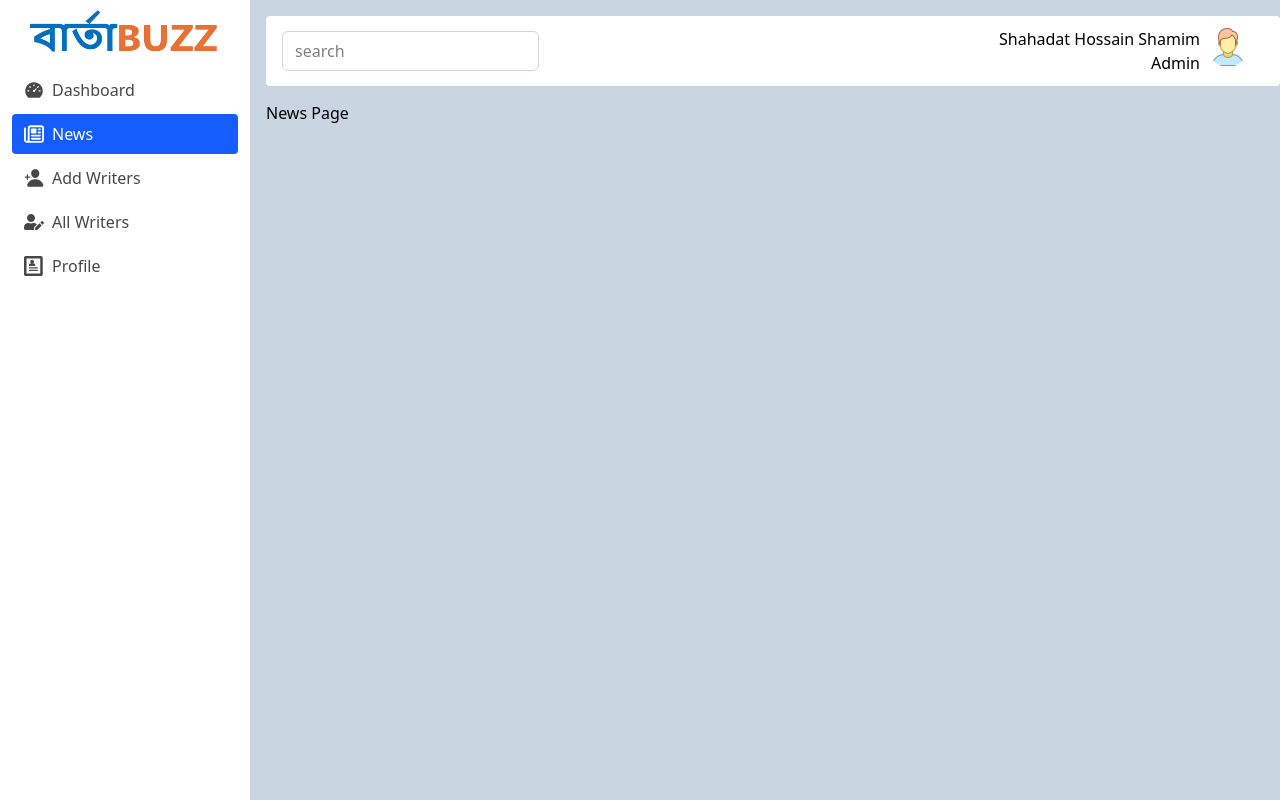
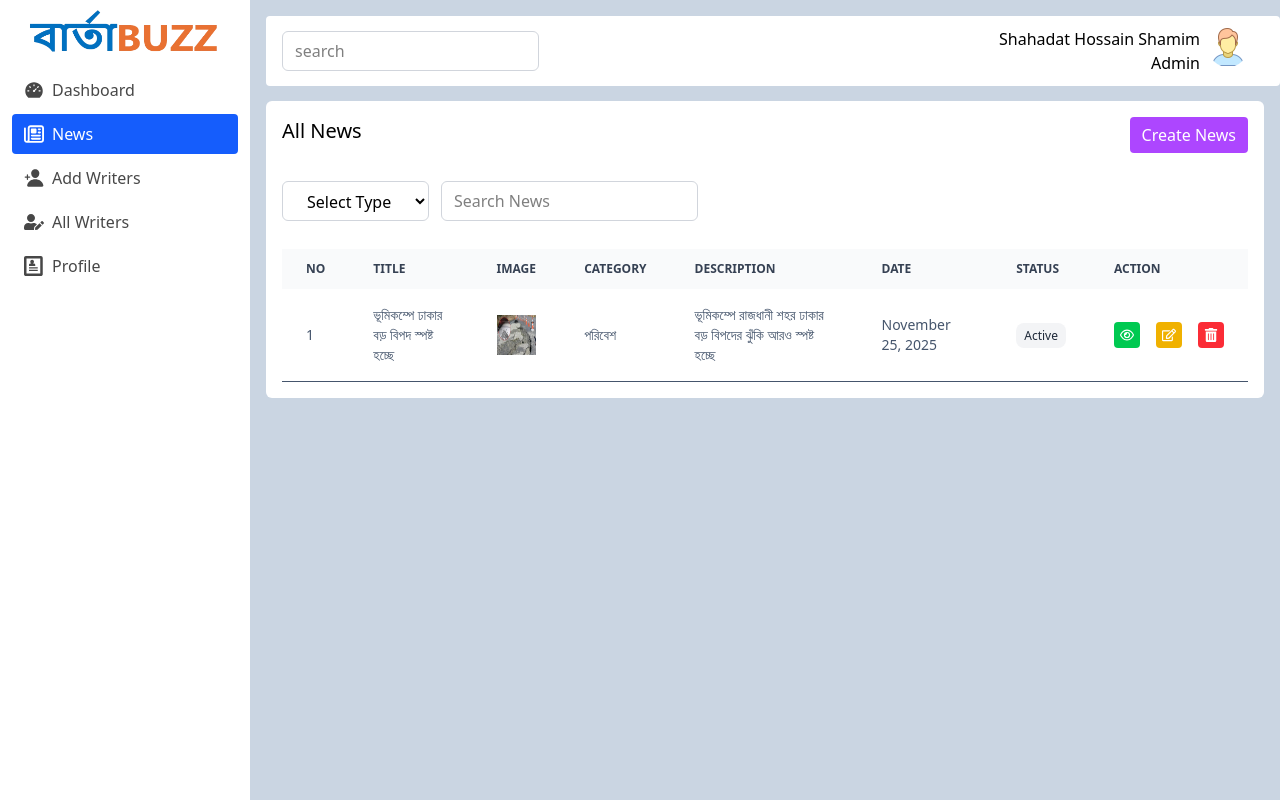
Before and after one commit to shamim29/newsPortal, a React (Vite) app in the folder frontend/: page /adminPanel/news in a window 1280 px wide. Built offline with nearby package versions, Linux system fonts and the light colour scheme.

Commit message:
News Page
Design News Page with Table

```diff
--- /dev/null
+++ b/frontend/src/adminPanel/components/NewsContent.jsx
@@ -0,0 +1,66 @@
+import { FaRegEdit, FaTrashAlt } from "react-icons/fa";
+import { FaRegEye } from "react-icons/fa6";
+import { Link } from 'react-router-dom';
+import news1image from '../../assets/Vumikomppo.jpg';
+
+const NewsContent = () => {
+  return (
+    <div>
+        <div className="px-4 py-3 flex gap-x-3">
+            <select name="" id="" className="px-5 py-2 rounded-md outline-0 border border-gray-300
+         focus:border-blue-500 h-10">
+            <option value="">Select Type</option>
+            <option value="pending">Pending</option>
+            <option value="active">Active</option>
+            <option value="deactive">Deactive</option>
+         </select>
+         <input type="text" placeholder="Search News" className="px-3 py-2 rounded-md outline-0 border border-gray-300
+         focus:border-blue-500 h-10"/>
+        </div>
+        <div className="relative overflow-x-auto p-4">
+            <table className="w-full text-sm text-left text-slate-600">
+                <thead className="text-xs text-gray-700 uppercase bg-gray-50">
+                    <tr>
+                        <th className="px-6 py-3">No</th>
+                        <th className="px-6 py-3">Title</th>
+                        <th className="px-6 py-3">Image</th>
+                        <th className="px-6 py-3">Category</th>
+                        <th className="px-6 py-3">Description</th>
+                        <th className="px-6 py-3">Date</th>
+                        <th className="px-6 py-3">Status</th>
+                        <th className="px-6 py-3">Action</th>
+                    </tr>
+                </thead>
+                <tbody>
+                    <tr className="bg-white border-b">
+                        <td className="px-6 py-4">1</td>
+                        <td className="px-6 py-4">ভূমিকম্পে ঢাকার বড় বিপদ স্পষ্ট হচ্ছে</td>
+                        <td className="px-6 py-4">
+                            <img
+                            className="w-10 h-10"
+                            src={news1image}
+                            alt='BartaBuzz Logo'
+                            />
+                        </td>
+                        <td className="px-6 py-4">পরিবেশ</td>
+                        <td className="px-6 py-4">ভূমিকম্পে রাজধানী শহর ঢাকার বড় বিপদের ঝুঁকি আরও স্পষ্ট হচ্ছে</td>
+                        <td className="px-6 py-4">November 25, 2025</td>
+                        <td className="px-6 py-4">
+                            <span className="px-2 py-1 bg-gray-100 text-gray-800 rounded-lg text-xs cursor-pointer">Active</span>
+                        </td>
+                        <td className="px-6 py-4">
+                            <div className='flex justify-start items-center gap-x-4 text-white'>
+                                <Link className="p-1.5 bg-green-500 rounded hover:shadow-md hover:shadow-green-500"><FaRegEye /></Link>
+                                <Link className="p-1.5 bg-yellow-500 rounded hover:shadow-md hover:shadow-yellow-500"><FaRegEdit /></Link>
+                                <div className="p-1.5 bg-red-500 rounded hover:shadow-md hover:shadow-red-500"><FaTrashAlt /></div>
+                            </div>
+                        </td>
+                    </tr>
+                </tbody>
+            </table>
+        </div>
+    </div>
+  )
+}
+
+export default NewsContent
--- a/frontend/src/adminPanel/pages/News.jsx
+++ b/frontend/src/adminPanel/pages/News.jsx
@@ -1,8 +1,21 @@
+import { Link } from "react-router-dom"
+import NewsContent from "../components/NewsContent"
 
 const News = () => {
+
+    const userInfo = {
+        role : "admin"
+    }
+
   return (
-    <div>
-      News Page
+    <div className="bg-white rounded-md">
+      <div className="flex justify-between p-4">
+        <h2 className="text-xl font-medium">All News</h2>
+        {
+            userInfo.role === 'admin' && <Link to='/adminPanel//news/create' className="px-3 py-1.5 bg-purple-500 rounded-sm text-white hover:bg-purple-800">Create News</Link>
+        }
+      </div>
+      <NewsContent/>
     </div>
   )
 }
```
Also changed, not shown: frontend/src/assets/Vumikomppo.jpg (added).
